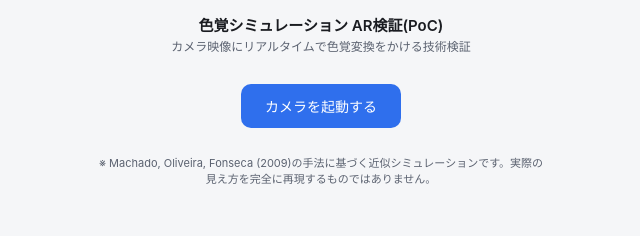
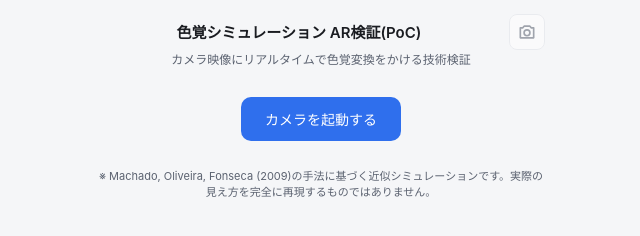
Before and after one commit to ooyabustak/ar-color-vision-sim, a plain HTML site: page index.html in a window 1280 px wide. Shown: the whole page, without its empty margins (319-959 px from the left). Drawn offline with Linux system fonts and the light colour scheme.

Commit message:
Show capture button in page header
Co-authored-by: Copilot <223556219+Copilot@users.noreply.github.com>

```diff
--- a/index.html
+++ b/index.html
@@ -38,6 +38,8 @@ body{
 header{
   width:100%; max-width:480px; padding:14px 16px; text-align:center;
 }
+.title-row{display:flex; align-items:center; gap:8px;}
+.title-row h1{flex:1;}
 h1{font-size:15px; font-weight:600; margin:0 0 2px;}
 p.sub{font-size:12px; color:var(--sub); margin:0;}
 .stage{
@@ -52,13 +54,15 @@ canvas{width:100%; height:100%; display:block; object-fit:cover;}
   padding:6px 10px; border-radius:8px; text-align:center;
 }
 .capture{
-  position:absolute; right:10px; bottom:10px;
-  width:40px; height:40px; display:grid; place-items:center;
-  border:0; border-radius:8px; background:rgba(0,0,0,.5); color:#fff;
+  flex:0 0 36px; width:36px; height:36px;
+  display:grid; place-items:center;
+  border:1px solid var(--border); border-radius:8px;
+  background:var(--surface); color:var(--sub);
   cursor:pointer;
 }
-.capture svg{width:22px; height:22px; display:block;}
+.capture svg{width:20px; height:20px; display:block;}
 .capture:focus-visible{outline:2px solid #fff; outline-offset:2px;}
+.capture:disabled{opacity:.55; cursor:not-allowed;}
 .controls{
   width:100%; max-width:480px; padding:14px 16px;
   display:grid; grid-template-columns:repeat(4,1fr); gap:8px;
@@ -132,7 +136,15 @@ footer{padding:10px 16px 20px; font-size:11px; color:var(--sub); text-align:cent
      ============================================ -->
 
 <header>
-  <h1>色覚シミュレーション AR検証(PoC)</h1>
+  <div class="title-row">
+    <h1>色覚シミュレーション AR検証(PoC)</h1>
+    <button class="capture" id="captureBtn" type="button" aria-label="現在の映像を撮影" title="カメラ起動後に撮影できます" disabled>
+      <svg viewBox="0 0 24 24" fill="none" stroke="currentColor" stroke-width="2" stroke-linecap="round" stroke-linejoin="round" aria-hidden="true">
+        <path d="M4 7h3l1.5-2h7L17 7h3v12H4z"/>
+        <circle cx="12" cy="13" r="3.5"/>
+      </svg>
+    </button>
+  </div>
   <p class="sub">カメラ映像にリアルタイムで色覚変換をかける技術検証</p>
 </header>
 
@@ -144,12 +156,6 @@ footer{padding:10px 16px 20px; font-size:11px; color:var(--sub); text-align:cent
   <video id="video" playsinline autoplay muted></video>
   <canvas id="glcanvas"></canvas>
   <div class="status" id="status">通常の見え方</div>
-  <button class="capture" id="captureBtn" type="button" aria-label="現在の映像を撮影" title="現在の映像を撮影">
-    <svg viewBox="0 0 24 24" fill="none" stroke="currentColor" stroke-width="2" stroke-linecap="round" stroke-linejoin="round" aria-hidden="true">
-      <path d="M4 7h3l1.5-2h7L17 7h3v12H4z"/>
-      <circle cx="12" cy="13" r="3.5"/>
-    </svg>
-  </button>
 </div>
 
 <div class="controls" id="controls" style="display:none;">
@@ -404,6 +410,8 @@ async function startCamera(){
     controls.style.display = 'grid';
 
     if(initGL()){
+      captureBtn.disabled = false;
+      captureBtn.title = '現在の映像を撮影';
       requestAnimationFrame(render);
     }
   }catch(err){
```
